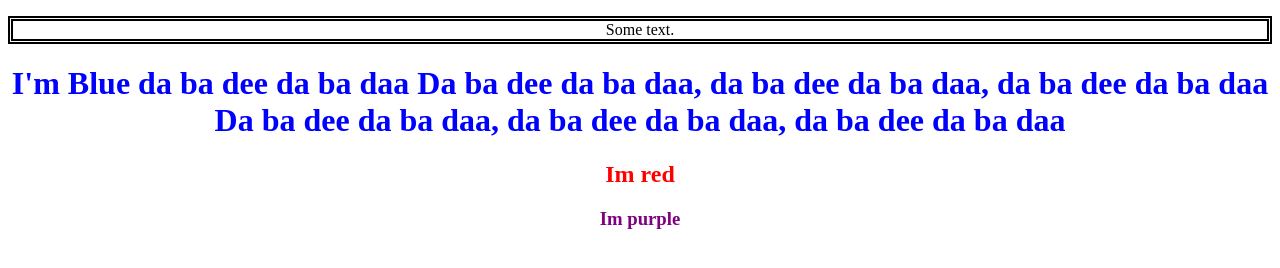
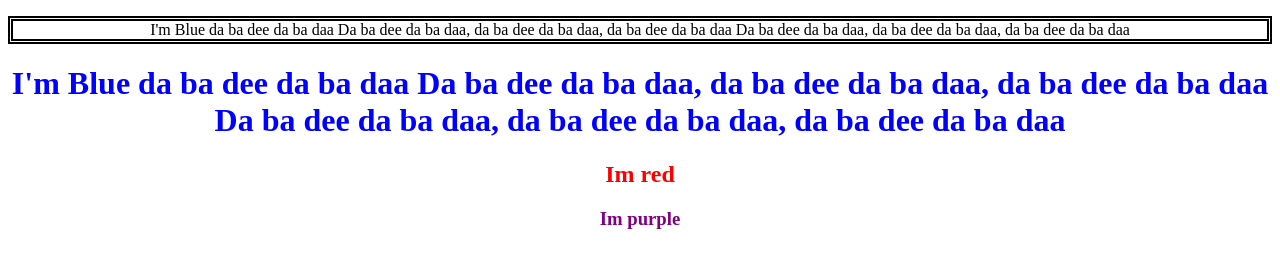
Before and after one commit to TreOdeen/test-website, a plain HTML site: page index.html in a window 1280 px wide. Drawn offline with Linux system fonts and the light colour scheme.

Commit message:
Update index.html

```diff
--- a/index.html
+++ b/index.html
@@ -6,7 +6,9 @@
 </head>
 <body>
 <center>
-  <p class="six">Some text.</p>
+  <p class="six">I'm Blue da ba dee da ba daa
+Da ba dee da ba daa, da ba dee da ba daa, da ba dee da ba daa
+Da ba dee da ba daa, da ba dee da ba daa, da ba dee da ba daa</p>
 <h1>I'm Blue da ba dee da ba daa
 Da ba dee da ba daa, da ba dee da ba daa, da ba dee da ba daa
 Da ba dee da ba daa, da ba dee da ba daa, da ba dee da ba daa</h1>
```
